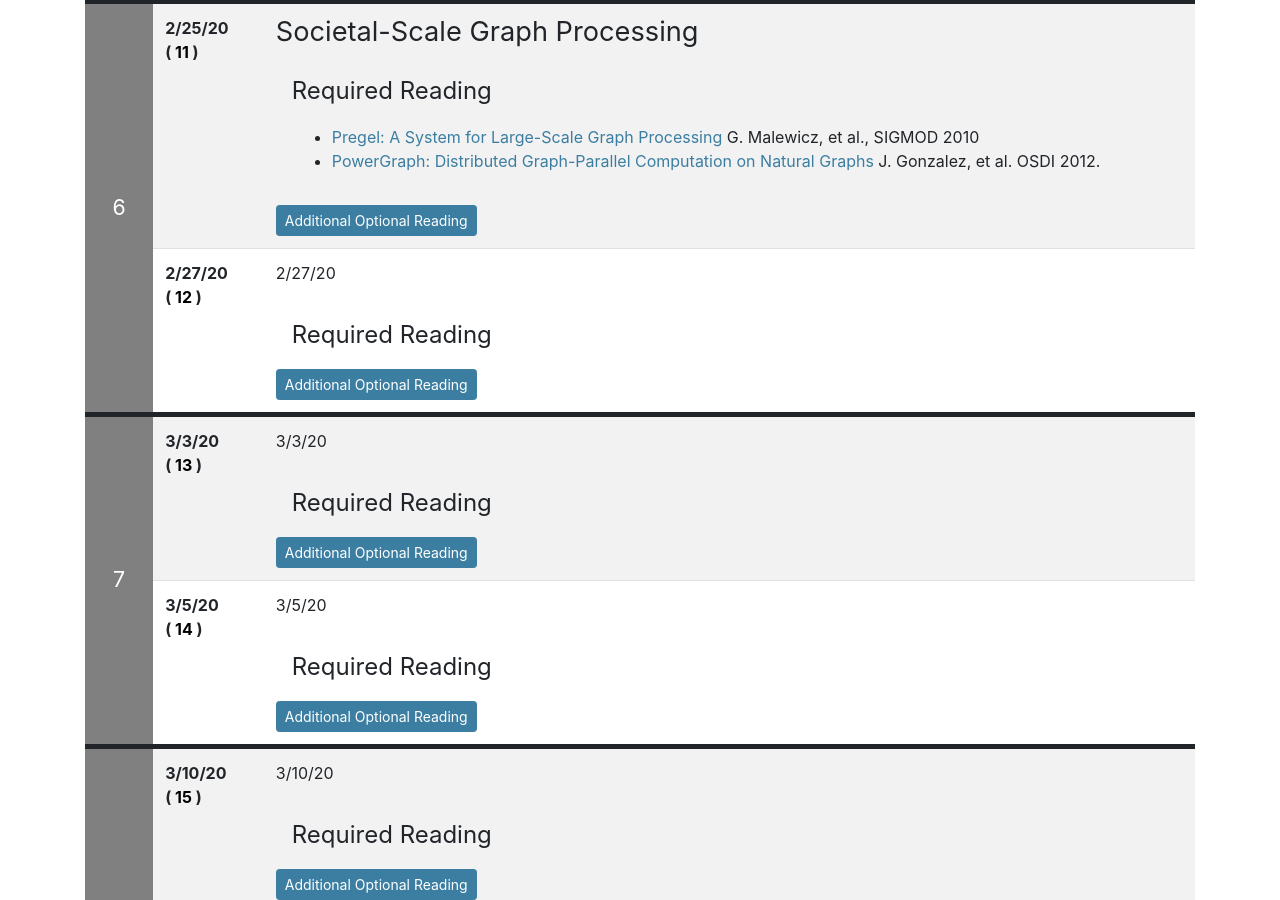
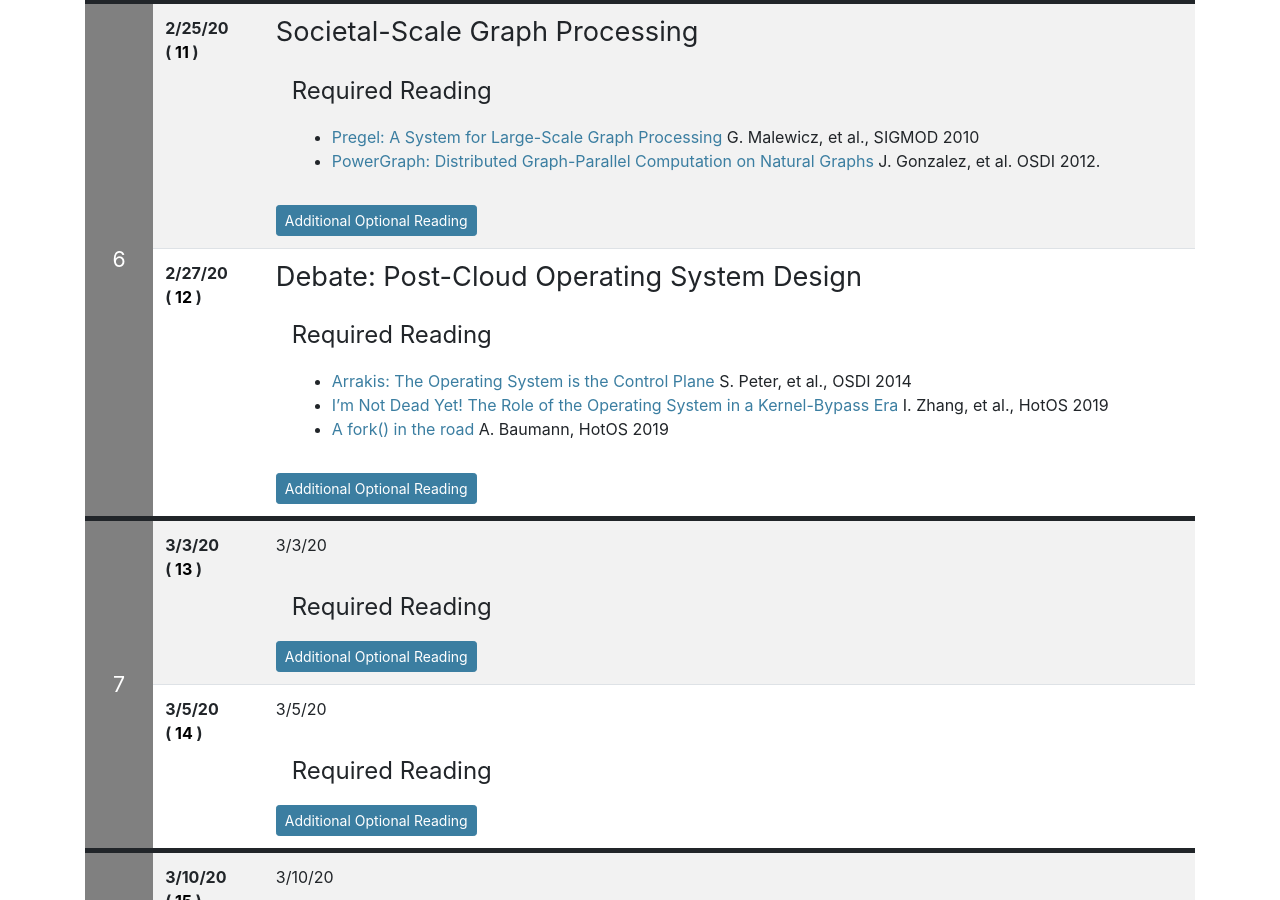
Before and after one commit to deculler/cs262b-sp20, a Jekyll site: the page built from index.md, in a window 1280 px wide and 900 px high, scrolled down 4354 px. Built offline with Jekyll 4.4.1, drawn with Linux system fonts in a browser that asks for light colours; nearby versions of some CDN libraries; our own code applies the rules of GitHub Pages for plain Markdown files.

Commit message:
add lecture 12

```diff
--- a/index.md
+++ b/index.md
@@ -312,9 +312,13 @@ Big Data Processing](https://people.eecs.berkeley.edu/~alig/papers/spark-cacm.pd
 </div>
 
 {% include syllabus_entry %}
-2/27/20
+<!-- 2/27/20 -->
+## Debate: Post-Cloud Operating System Design
 <div class="reading">
 <div class="required_reading" markdown="1">
+* [Arrakis: The Operating System is the Control Plane](https://www.usenix.org/conference/osdi14/technical-sessions/presentation/peter) S. Peter, et al., OSDI 2014
+* [I’m Not Dead Yet! The Role of the Operating System in a Kernel-Bypass Era](https://www.microsoft.com/en-us/research/uploads/prod/2019/04/demikernel-hotos19.pdf) I. Zhang, et al., HotOS 2019
+* [A fork() in the road](https://www.microsoft.com/en-us/research/uploads/prod/2019/04/fork-hotos19.pdf) A. Baumann, HotOS 2019
 </div>
 <div class="optional_reading" markdown="1">
 </div>
```
